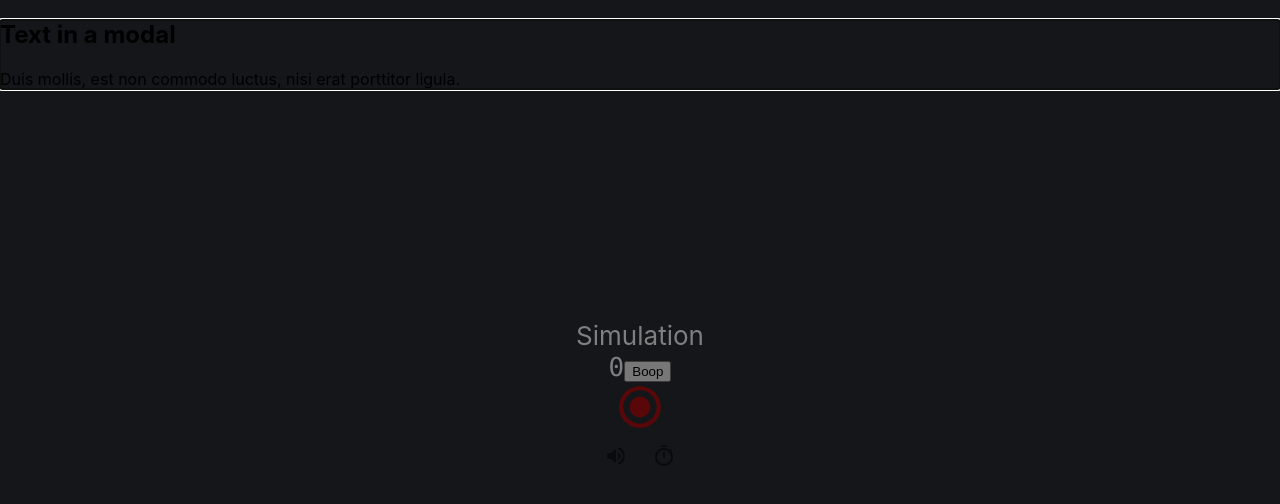
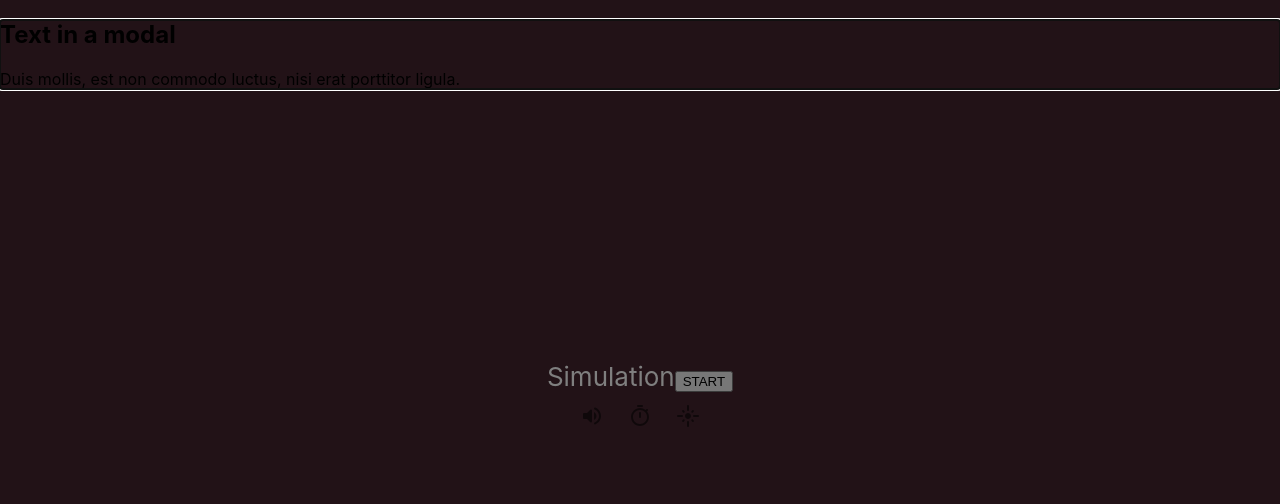
Before and after one commit to justussoh/social_credit_simulation, a React (Create React App) app: page / in a window 1280 px wide. Shown: the top 504 px of the page. Built offline with nearby package versions, Linux system fonts and the light colour scheme; no server answers; a web font is replaced by a local one.

Commit message:
feat: added siren

```diff
--- a/src/App.css
+++ b/src/App.css
@@ -3,6 +3,7 @@
 }
 
 .App-header {
+  position: relative;
   background-color: #282c34;
   min-height: 100vh;
   display: flex;
--- a/src/components/Simulation/questions.js
+++ b/src/components/Simulation/questions.js
@@ -1,15 +1,30 @@
 export const questions = [
   {
-    question: "test",
+    question: "test1",
     options: [
       {
         answer: "answer 1",
-        value: 0,
+        value: 100,
       },
       {
-        answer: "answer 1",
-        value: 0,
+        answer: "answer 2",
+        value: -50,
       },
     ],
+    skip: 10,
+  },
+  {
+    question: "test2",
+    options: [
+      {
+        answer: "answer 1",
+        value: 100,
+      },
+      {
+        answer: "answer 2",
+        value: -50,
+      },
+    ],
+    skip: 10,
   },
 ];
--- a/src/components/Simulation/simulation.css
+++ b/src/components/Simulation/simulation.css
@@ -1,5 +1,22 @@
 .blink {
   animation: blinker 3s linear infinite;
+}
+
+.siren {
+  animation: siren 3s ease infinite;
+  background-color: red;
+  position: absolute;
+  width: 100vw;
+  height: 100vh;
+  opacity: 0.15;
+}
+
+.level-1{
+  z-index: 1;
+}
+
+.level-2{
+  z-index: 2;
 }
 
 .red {
@@ -12,3 +29,15 @@
     opacity: 0;
   }
 }
+
+@keyframes siren {
+  0% {
+    background-color: red;
+  }
+  50% {
+    background-color: blue;
+  }
+  100%{
+    background-color: red;
+  }
+}
--- a/src/components/Simulation/simulation.js
+++ b/src/components/Simulation/simulation.js
@@ -1,4 +1,4 @@
-import { useState, useEffect } from "react";
+import { useState, useEffect, useCallback } from "react";
 import useSound from "use-sound";
 import { useStickyState } from "../../common/hooks/useStickyState";
 import { IconButton } from "@material-ui/core";
@@ -7,8 +7,12 @@ import VolumeUpRoundedIcon from "@material-ui/icons/VolumeUpRounded";
 import TimerOffRoundedIcon from "@material-ui/icons/TimerOffRounded";
 import TimerRoundedIcon from "@material-ui/icons/TimerRounded";
 import RadioButtonCheckedRoundedIcon from "@material-ui/icons/RadioButtonCheckedRounded";
+import RadioButtonUncheckedRoundedIcon from "@material-ui/icons/RadioButtonUncheckedRounded";
+import FlareRoundedIcon from "@material-ui/icons/FlareRounded";
 
 import { WelcomeModal } from "./welcomeModal";
+
+import { questions } from "./questions";
 
 import "./simulation.css";
 
@@ -16,12 +20,12 @@ import bgmSfx from "../../common/audio/Tracker.mp3";
 import countdownSfx from "../../common/audio/beep.wav";
 
 const TIMER_LIMIT = 5;
-const numQuestions = 10;
 
 export const Simulation = () => {
   // Global Control
   const [soundEnabled, setSoundEnabled] = useStickyState(true, "soundEnabled");
   const [timerEnabled, setTimerEnabled] = useStickyState(true, "timerEnabled");
+  const [sirenEnabled, setSirenEnabled] = useStickyState(true, "sirenEnabled");
 
   // Sound Control
   const [playBgm, { sound: bgm }] = useSound(bgmSfx, {
@@ -47,45 +51,114 @@ export const Simulation = () => {
   };
 
   // Timer Control
-  const [timer, setTimer] = useState(0);
-  useEffect(() => {
-    if (timerEnabled) {
-      setTimeout(() => {
-        if (timer > 0) {
-          setTimer(timer - 1);
-          playCountdown();
-        }
-      }, 1000);
-    }
-  });
+  const [timeLeft, setTimeLeft] = useState(0);
 
   const onToggleTimer = () => {
     setTimerEnabled(!timerEnabled);
   };
 
+  // Siren Control
+  const onToggleSiren = () => {
+    setSirenEnabled(!sirenEnabled);
+  };
+
+  // Game State
+  const [gameState, setGameState] = useState("START");
+  const [gameIndex, setGameIndex] = useState(0);
+
+  const nextQuestion = useCallback(() => {
+    if (gameIndex === questions.length - 1) {
+      console.log("finish");
+
+      setGameState("END");
+      setGameIndex(0);
+    } else {
+      console.log("next");
+      setGameIndex(gameIndex + 1);
+      setTimeLeft(TIMER_LIMIT);
+    }
+  }, [gameIndex]);
+
+  useEffect(() => {
+    // Don't count if no timer
+    if (!timerEnabled || gameState !== "GAME") return;
+
+    if (timeLeft === -1) return nextQuestion();
+
+    // exit early when we reach 0
+    // if (!timeLeft) return;
+    // save intervalId to clear the interval when the
+    // component re-renders
+    const intervalId = setInterval(() => {
+      setTimeLeft(timeLeft - 1);
+      playCountdown();
+      console.log(timeLeft);
+      // console.log("index: " + gameIndex);
+    }, 1000);
+
+    // clear interval on re-render to avoid memory leaks
+    return () => clearInterval(intervalId);
+    // add timeLeft as a dependency to re-rerun the effect
+    // when we update it
+  }, [timeLeft, nextQuestion, timerEnabled, gameState, playCountdown]);
+
+  const renderGame = () => {
+    switch (gameState) {
+      case "START":
+        return (
+          <div>
+            Simulation
+            <button
+              onClick={() => {
+                setGameState("GAME");
+                setTimeLeft(TIMER_LIMIT);
+              }}
+            >
+              START
+            </button>
+          </div>
+        );
+      case "GAME":
+        return (
+          <div>
+            <RadioButtonCheckedRoundedIcon className="blink red" />
+            {timerEnabled ? <code>{timeLeft}</code> : ""}
+            <h1>{questions[gameIndex].question}</h1>
+            <button onClick={nextQuestion}>
+              {questions[gameIndex].options[0].answer}
+            </button>
+            <button onClick={nextQuestion}>
+              {questions[gameIndex].options[1].answer}
+            </button>
+          </div>
+        );
+      case "END":
+        return <button onClick={() => setGameState("START")}>restart</button>;
+      default:
+        return <div />;
+    }
+  };
+
   return (
     <header className="App-header">
-      <WelcomeModal />
-      Simulation
-      <div>
-        <code>{timer}</code>
-        <button
-          onClick={() => {
-            setTimer(TIMER_LIMIT);
-          }}
-        >
-          Boop
-        </button>
-      </div>
-      <RadioButtonCheckedRoundedIcon className="blink red" />
-      <div>
+      {sirenEnabled ? <div className="siren level-1" /> : ""}
+      <div className="level-2">{renderGame()}</div>
+      <div className="level-2">
         <IconButton onClick={onMute}>
           {!soundEnabled ? <VolumeOffRoundedIcon /> : <VolumeUpRoundedIcon />}
         </IconButton>
         <IconButton onClick={onToggleTimer}>
           {!timerEnabled ? <TimerOffRoundedIcon /> : <TimerRoundedIcon />}
         </IconButton>
+        <IconButton onClick={onToggleSiren}>
+          {!sirenEnabled ? (
+            <RadioButtonUncheckedRoundedIcon />
+          ) : (
+            <FlareRoundedIcon />
+          )}
+        </IconButton>
       </div>
+      <WelcomeModal />
     </header>
   );
 };
--- a/src/reportWebVitals.js
+++ b/src/reportWebVitals.js
@@ -1,6 +1,6 @@
-const reportWebVitals = onPerfEntry => {
+const reportWebVitals = (onPerfEntry) => {
   if (onPerfEntry && onPerfEntry instanceof Function) {
-    import('web-vitals').then(({ getCLS, getFID, getFCP, getLCP, getTTFB }) => {
+    import("web-vitals").then(({ getCLS, getFID, getFCP, getLCP, getTTFB }) => {
       getCLS(onPerfEntry);
       getFID(onPerfEntry);
       getFCP(onPerfEntry);
```
